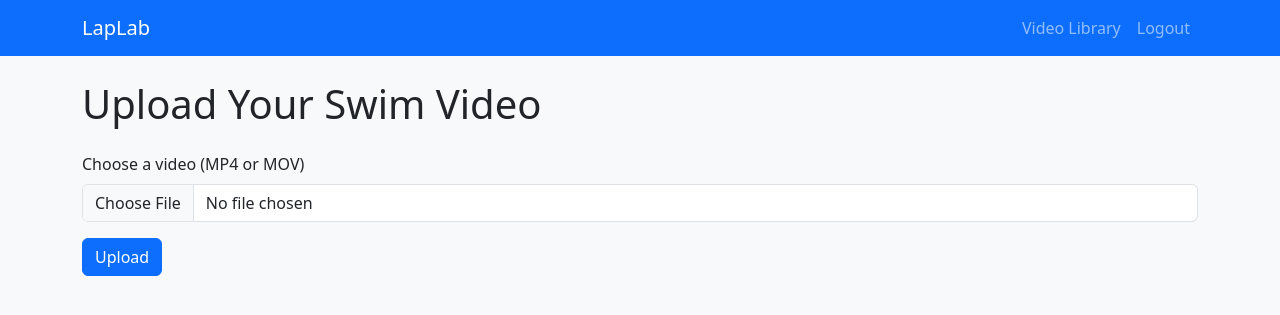
After one commit to belyons123/SwimHabitTracker, a Flask app: page /upload_video in a window 1280 px wide. The commit adds this page. Shown: the top 315 px of the page. Run offline with Flask 3, Linux system fonts and the light colour scheme; the visitor is signed in with stand-in values (Sample User, id 1).

Commit message:
Developed phase 7 (video upload), but still need buttons to access templates. Fixed LapLab button routing and homescreen display.

```diff
--- a/app.py
+++ b/app.py
@@ -3,9 +3,12 @@
 #Date created: 6/27/2026
 
 import sqlite3
+import os
+from werkzeug.utils import secure_filename
 from flask import Flask, render_template, request, redirect, session
-from models.user import create_user, verify_user
+from models.user import create_user, verify_user, get_username
 from models.videos import get_all_videos, get_video
+from models.user_videos import save_user_video, get_user_videos
 
 #Database establishment
 connection = sqlite3.connect("database.db")
@@ -26,6 +29,15 @@ cursor.execute('''
         stroke TEXT NOT NULL,
         description TEXT,
         file_path TEXT NOT NULL
+    )
+''')
+cursor.execute('''
+    CREATE TABLE IF NOT EXISTS user_videos (
+        id INTEGER PRIMARY KEY AUTOINCREMENT,
+        user_id INTEGER NOT NULL,
+        file_path TEXT NOT NULL,
+        upload_date TEXT NOT NULL,
+        FOREIGN KEY (user_id) REFERENCES users(id)
     )
 ''')
 connection.commit()
@@ -72,7 +84,11 @@ def login():
 #Home Page
 @app.route("/home")
 def home():
-    return render_template('home.html')
+    if "user_id" not in session:
+        return redirect("/login")
+
+    username = get_username(session["user_id"])
+    return render_template("home.html", username=username)
 
 #LargerVideo Library
 @app.route("/videos")
@@ -94,6 +110,64 @@ def video_detail(video_id):
     video = get_video(video_id)
     return render_template("video_detail.html", video=video)
 
+#User video upload
+UPLOAD_FOLDER = "static/uploads"
+ALLOWED_EXTENSIONS = {"mp4", "mov"}
+
+app.config["UPLOAD_FOLDER"] = UPLOAD_FOLDER
+
+def allowed_file(filename):
+    return "." in filename and filename.rsplit(".", 1)[1].lower() in ALLOWED_EXTENSIONS
+
+@app.route("/upload_video", methods=["GET", "POST"])
+def upload_video():
+    if "user_id" not in session:
+        return redirect("/login")
+
+    if request.method == "POST":
+        file = request.files.get("video")
+
+        if not file or file.filename == "":
+            return render_template("upload_video.html", error="Please select a file.")
+
+        if not allowed_file(file.filename):
+            return render_template("upload_video.html", error="Only MP4 or MOV files allowed.")
+
+        filename = secure_filename(file.filename)
+        save_path = os.path.join(app.config["UPLOAD_FOLDER"], filename)
+        file.save(save_path)
+
+        save_user_video(session["user_id"], f"uploads/{filename}")
+
+        return redirect("/compare_select")
+
+    return render_template("upload_video.html", error=None)
+
+#Video Comparison Selection
+@app.route("/compare_select")
+def compare_select():
+    if "user_id" not in session:
+        return redirect("/login")
+
+    user_videos = get_user_videos(session["user_id"])
+    pro_videos = get_all_videos()  # from Phase 6
+
+    return render_template("compare_select.html", user_videos=user_videos, pro_videos=pro_videos)
+
+#Side-by-Side Video Comparer
+@app.route("/compare_viewer")
+def compare_viewer():
+    if "user_id" not in session:
+        return redirect("/login")
+
+    user_vid = request.args.get("user_vid")
+    pro_vid = request.args.get("pro_vid")
+
+    user_video = get_user_videos(user_vid)
+    pro_video = get_video(pro_vid)
+
+    return render_template("compare_viewer.html", user_video=user_video, pro_video=pro_video)
+
 #- Run the app
 if __name__ == "__main__":
     app.run(debug=True)
--- a/templates/base.html
+++ b/templates/base.html
@@ -17,7 +17,7 @@
     <!-- Navbar -->
     <nav class="navbar navbar-expand-lg navbar-dark bg-primary mb-4">
         <div class="container">
-            <a class="navbar-brand" href="/">LapLab</a>
+            <a class="navbar-brand" href="/home">LapLab</a>
 
             <button class="navbar-toggler" type="button" data-bs-toggle="collapse" data-bs-target="#navbarNav">
                 <span class="navbar-toggler-icon"></span>
--- a/templates/home.html
+++ b/templates/home.html
@@ -4,7 +4,7 @@
 
 {% block content %}
     <div class="card p-4 shadow-sm">
-        <h1 class="mb-3">Welcome to LapLab</h1>
-        <p class="lead">Here is the body text</p>
+        <h1 class="mb-3">Welcome to LapLab, {{ username }}</h1>
+        <p class="lead">Create your own plan and refine your technique to go faster!</p>
     </div>
 {% endblock %}
--- /dev/null
+++ b/templates/upload_video.html
@@ -0,0 +1,18 @@
+{% extends "base.html" %}
+{% block title %}Upload Video{% endblock %}
+
+{% block content %}
+<h1 class="mb-4">Upload Your Swim Video</h1>
+
+{% if error %}
+<div class="alert alert-danger">{{ error }}</div>
+{% endif %}
+
+<form method="POST" enctype="multipart/form-data">
+    <div class="mb-3">
+        <label class="form-label">Choose a video (MP4 or MOV)</label>
+        <input type="file" name="video" class="form-control" required>
+    </div>
+    <button class="btn btn-primary">Upload</button>
+</form>
+{% endblock %}
```
Also changed, not shown: models/user.py (+9 -0 lines), models/user_videos.py (added, +20 -0 lines), templates/compare_select.html (added, +28 -0 lines), templates/compare_viewer.html (added, +31 -0 lines).
